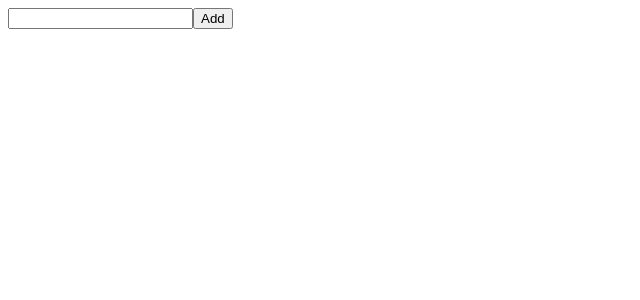
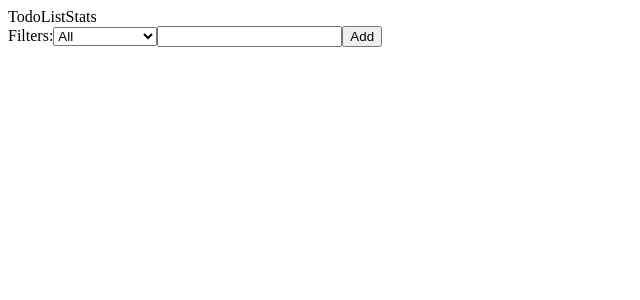
Before and after one commit to plou102/Recoil-practice, a React (Create React App) app: page / in a window 1280 px wide. Shown: the top 300 px of the page, without its empty margins (0-640 px from the left). Built offline with nearby package versions, Linux system fonts and the light colour scheme.

Commit message:
Feat: todoList filter 구현

```diff
--- a/src/TodoList.jsx
+++ b/src/TodoList.jsx
@@ -1,20 +1,18 @@
 import React from "react";
-import { atom, useRecoilValue } from "recoil";
+import { useRecoilValue } from "recoil";
 import TodoItemCreator from "./components/TodoItemCreator";
 import TodoItem from "./components/TodoItem";
-
-export const todoListState = atom({
-  key: "todoListState",
-  default: [],
-});
+import TodoListStats from "./components/TodoListStats";
+import TodoListFilters from "./components/TodoListFilters";
+import { filteredTodoListState } from "./atom/TodoListFilter";
 
 export default function TodoList() {
-  const todoList = useRecoilValue(todoListState);
+  const todoList = useRecoilValue(filteredTodoListState);
 
   return (
     <>
-      {/* <TodoListStats /> */}
-      {/* <TodoListFilters /> */}
+      <TodoListStats />
+      <TodoListFilters />
       <TodoItemCreator />
 
       {todoList.map((item) => {
--- /dev/null
+++ b/src/atom/TodoList.js
@@ -0,0 +1,6 @@
+import { atom } from "recoil";
+
+export const todoListState = atom({
+  key: "todoListState",
+  default: [],
+});
--- /dev/null
+++ b/src/atom/TodoListFilter.js
@@ -0,0 +1,24 @@
+import { atom, selector } from "recoil";
+import { todoListState } from "./TodoList";
+
+export const todoListFilterState = atom({
+  key: "todoListFilterState",
+  default: "Show All",
+});
+
+export const filteredTodoListState = selector({
+  key: "filteredTodoListState",
+  get: ({ get }) => {
+    const filter = get(todoListFilterState);
+    const list = get(todoListState);
+
+    switch (filter) {
+      case "Show Completed":
+        return list.filter((item) => item.isComplete);
+      case "Show Uncompleted":
+        return list.filter((item) => !item.isComplete);
+      default:
+        return list;
+    }
+  },
+});
--- a/src/components/TodoItem.jsx
+++ b/src/components/TodoItem.jsx
@@ -1,6 +1,6 @@
 import React from "react";
 import { useRecoilState } from "recoil";
-import { todoListState } from "../TodoList";
+import { todoListState } from "../atom/TodoList";
 
 function replaceItemAtIndex(arr, index, newValue) {
   return [...arr.slice(0, index), newValue, ...arr.slice(index + 1)];
--- a/src/components/TodoItemCreator.jsx
+++ b/src/components/TodoItemCreator.jsx
@@ -1,6 +1,6 @@
 import React, { useState } from "react";
 import { useSetRecoilState } from "recoil";
-import { todoListState } from "../TodoList";
+import { todoListState } from "../atom/TodoList";
 
 let id = 0;
 function getId() {
--- /dev/null
+++ b/src/components/TodoListFilters.jsx
@@ -0,0 +1,22 @@
+import React from "react";
+import { useRecoilState } from "recoil";
+import { todoListFilterState } from "../atom/TodoListFilter";
+
+export default function TodoListFilters() {
+  const [filter, setFilter] = useRecoilState(todoListFilterState);
+
+  function updateFilter({ target: { value } }) {
+    setFilter(value);
+  }
+
+  return (
+    <>
+      Filters:
+      <select value={filter} onChange={updateFilter}>
+        <option value="Show All">All</option>
+        <option value="Show Completed">Completed</option>
+        <option value="Show UnCompleted">UnCompleted</option>
+      </select>
+    </>
+  );
+}
--- /dev/null
+++ b/src/components/TodoListStats.jsx
@@ -0,0 +1,5 @@
+import React from "react";
+
+export default function TodoListStats() {
+  return <div>TodoListStats</div>;
+}
```
